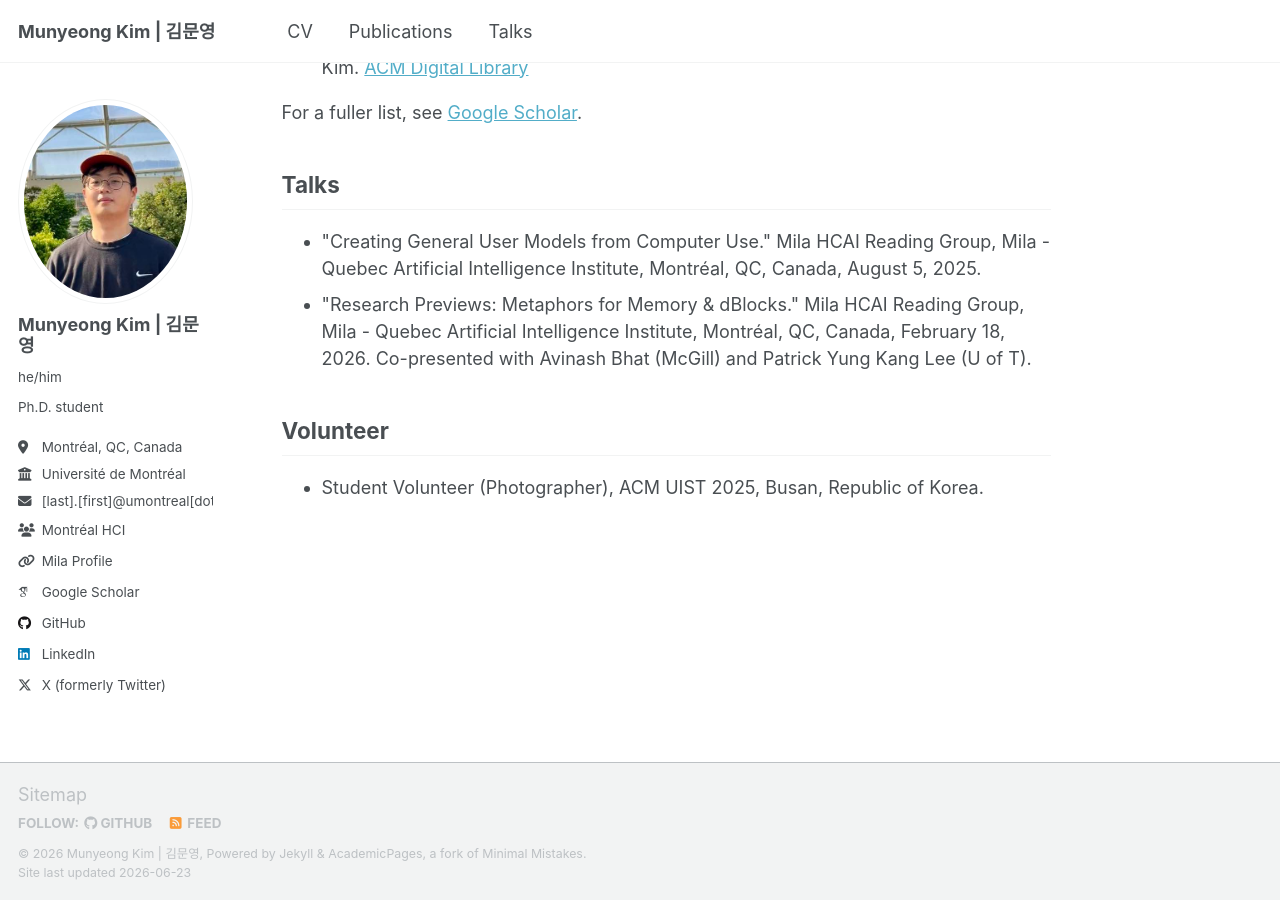
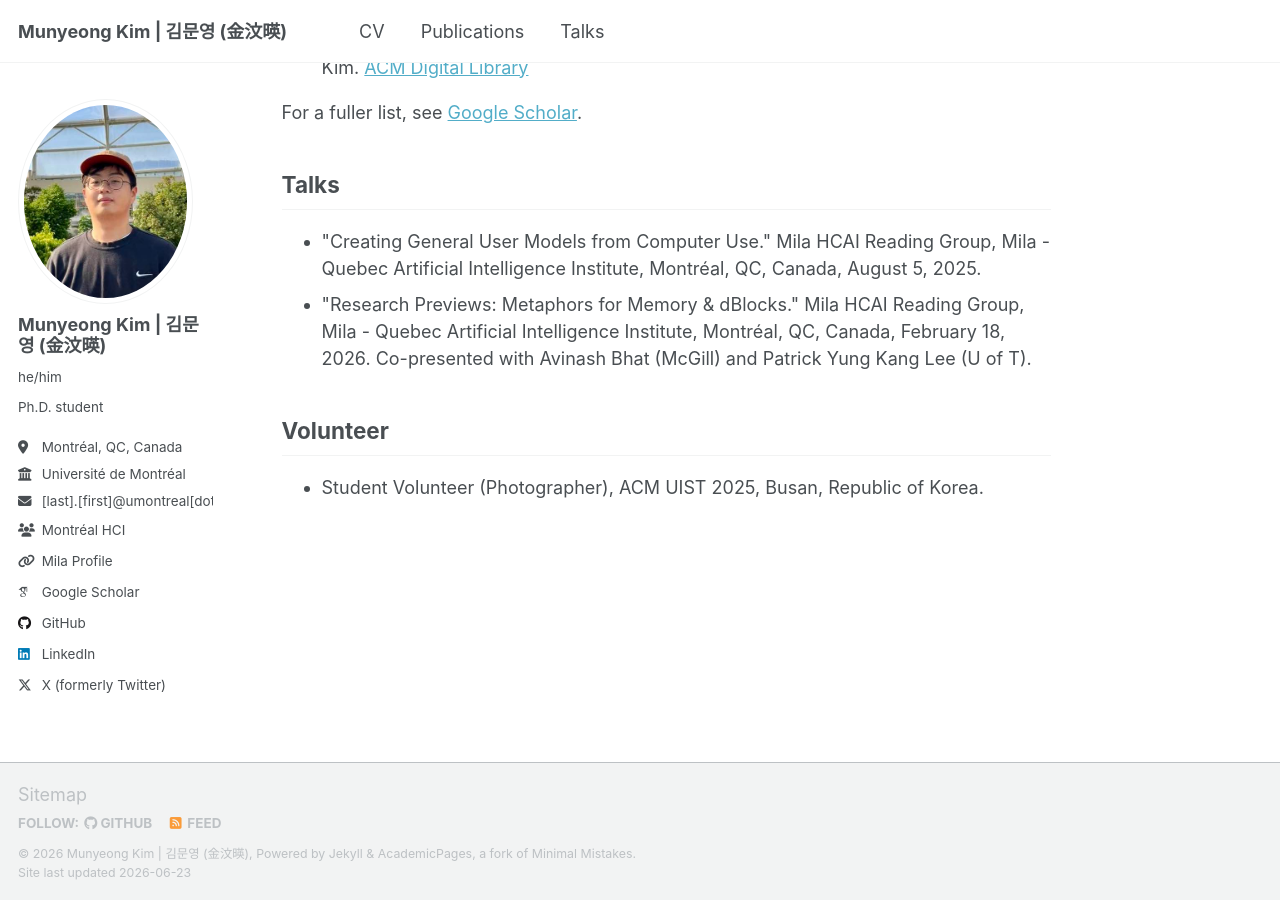
Before and after one commit to MunyeongKim/munyeongkim.github.io, a Jekyll site: the page built from _pages/about.md, in a window 1280 px wide and 900 px high, scrolled down 1050 px. Built offline with Jekyll 4.4.1, drawn with Linux system fonts in a browser that asks for light colours; some web fonts are replaced; a script that is not in the unit is left out; some of the changed text lies outside the part shown.

Commit message:
Add hanja name spelling

```diff
--- a/_config.yml
+++ b/_config.yml
@@ -9,9 +9,9 @@
 # Basic Site Settings
 locale                   : "en-US"
 site_theme               : "default" # Currently available options are "default", "air"
-title                    : "Munyeong Kim | 김문영"
+title                    : "Munyeong Kim | 김문영 (金汶暎)"
 title_separator          : "-"
-name                     : &name "Munyeong Kim | 김문영"
+name                     : &name "Munyeong Kim | 김문영 (金汶暎)"
 description              : &description "Ph.D. student at Université de Montréal DIRO working on human-AI agent interaction and AI memory"
 url                      : https://munyeongkim.github.io # the base hostname & protocol for your site e.g. "https://[your GitHub username].github.io" or if you already have some other page hosted on Github then use "https://[your GitHub username].github.io/[Your Repo Name]"
 baseurl                  : "" # the subpath of your site, e.g. "/blog"
@@ -23,7 +23,7 @@ repository               : "MunyeongKim/munyeongkim.github.io"
 author:
   # Biographic information
   avatar           : "Munyeong Kim profile.jpg"
-  name             : "Munyeong Kim | 김문영"
+  name             : "Munyeong Kim | 김문영 (金汶暎)"
   pronouns         : "he/him"
   bio              : "Ph.D. student"
   location         : "Montréal, QC, Canada"
--- a/_pages/about.md
+++ b/_pages/about.md
@@ -7,7 +7,7 @@ redirect_from:
   - /about.html
 ---
 
-I am **Munyeong Kim (김문영)**, a Ph.D. student in the Department of Computer Science and Operations Research (DIRO) at Université de Montréal.
+I am **Munyeong Kim (김문영, 金汶暎)**, a Ph.D. student in the Department of Computer Science and Operations Research (DIRO) at Université de Montréal.
 
 My research focuses on human-AI agent interaction, especially the memory systems that interactive agents build over time. I study what agents remember through interaction, how those memories can be refined, and how users can shape or design them.
 
```
